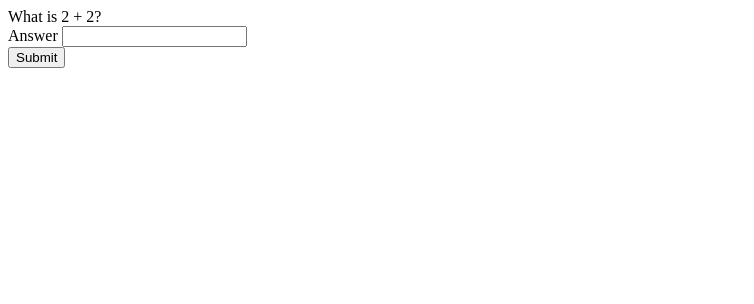
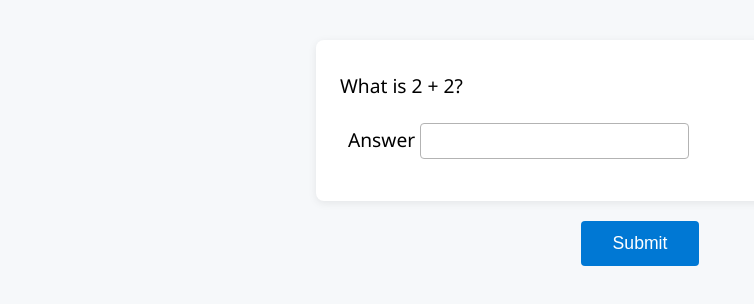
Before and after one commit to kunxin-chor/quiz-creator, a plain HTML site: page index.html in a window 1280 px wide. Shown: the whole page, without its empty margins (0-754 px from the left). Drawn offline with Linux system fonts and the light colour scheme.

Commit message:
quiz creator finished

```diff
--- a/index.html
+++ b/index.html
@@ -3,6 +3,7 @@
 <head>
     <meta charset="UTF-8">
     <title>Quiz Creator</title>
+    <link rel="stylesheet" href="style.css">
 
 </head>
 <body>
--- a/question.js
+++ b/question.js
@@ -12,3 +12,42 @@ class Question {
         displayTextbox('Answer', '');
     }
 }
+
+class MCQQuestion extends Question {
+    constructor(text, options, answer, score) {
+        super(text, answer, score);
+        this.options = options; // Array of {label, value}
+    }
+    render() {
+        clearDisplay();
+        displayText(this.text);
+        this.options.forEach(opt => {
+            displayRadioButton(opt.label, opt.value, 'mcq');
+        });
+    }
+    checkAnswer(answerObject) {
+        // The radio button group is named 'mcq'
+        return answerObject['mcq'] === this.answer;
+    }
+}
+
+class MultiSelectQuestion extends Question {
+    constructor(text, options, answers, score) {
+        super(text, answers, score);
+        this.options = options; // Array of {label, value}
+    }
+    render() {
+        clearDisplay();
+        displayText(this.text);
+        this.options.forEach(opt => {
+            displayCheckBox(opt.label, opt.value, 'multiselect');
+        });
+    }
+    checkAnswer(answerObject) {
+        // answerObject['multiselect'] is an array of selected values
+        if (!Array.isArray(answerObject['multiselect'])) return false;
+        const selected = [...answerObject['multiselect']].sort();
+        const correct = [...this.answer].sort();
+        return selected.length === correct.length && selected.every((v, i) => v === correct[i]);
+    }
+}
--- a/script.js
+++ b/script.js
@@ -4,7 +4,53 @@
 // Sample questions (can be replaced)
 const questions = [
     new Question('What is 2 + 2?', '4', 1),
-    new Question('What is the capital of France?', 'Paris', 1)
+    new Question('What is the capital of France?', 'Paris', 1),
+    new MCQQuestion(
+        'Which planet is known as the Red Planet?',
+        [
+            { label: 'Earth', value: 'Earth' },
+            { label: 'Mars', value: 'Mars' },
+            { label: 'Jupiter', value: 'Jupiter' }
+        ],
+        'Mars',
+        1
+    ),
+    new MCQQuestion(
+        'Which is the largest ocean on Earth?',
+        [
+            { label: 'Atlantic Ocean', value: 'Atlantic' },
+            { label: 'Indian Ocean', value: 'Indian' },
+            { label: 'Pacific Ocean', value: 'Pacific' }
+        ],
+        'Pacific',
+        1
+    ),
+    new MultiSelectQuestion(
+        'Select all even numbers below 10:',
+        [
+            { label: '1', value: '1' },
+            { label: '2', value: '2' },
+            { label: '3', value: '3' },
+            { label: '4', value: '4' },
+            { label: '5', value: '5' },
+            { label: '6', value: '6' },
+            { label: '7', value: '7' },
+            { label: '8', value: '8' }
+        ],
+        ['2','4','6','8'],
+        2
+    ),
+    new MultiSelectQuestion(
+        'Which of the following are fruits?',
+        [
+            { label: 'Apple', value: 'Apple' },
+            { label: 'Carrot', value: 'Carrot' },
+            { label: 'Banana', value: 'Banana' },
+            { label: 'Potato', value: 'Potato' }
+        ],
+        ['Apple','Banana'],
+        2
+    )
 ];
 
 let currentQuestionIndex = 0;
--- /dev/null
+++ b/style.css
@@ -0,0 +1,65 @@
+body {
+    font-family: 'Segoe UI', Arial, sans-serif;
+    background: #f6f8fa;
+    margin: 0;
+    padding: 0;
+}
+
+#output {
+    background: #fff;
+    border-radius: 8px;
+    box-shadow: 0 2px 8px rgba(0,0,0,0.08);
+    max-width: 600px;
+    margin: 40px auto 20px auto;
+    padding: 32px 24px 24px 24px;
+    font-size: 1.2em;
+}
+
+#output div {
+    margin-bottom: 18px;
+}
+
+label {
+    margin-left: 8px;
+    font-size: 1em;
+}
+
+input[type="text"] {
+    padding: 6px 10px;
+    border: 1px solid #b3b3b3;
+    border-radius: 4px;
+    font-size: 1em;
+    margin-top: 6px;
+}
+
+input[type="radio"], input[type="checkbox"] {
+    accent-color: #0078d4;
+    width: 18px;
+    height: 18px;
+    vertical-align: middle;
+}
+
+button#submitBtn {
+    display: block;
+    background: #0078d4;
+    color: #fff;
+    border: none;
+    border-radius: 4px;
+    padding: 12px 32px;
+    font-size: 1.1em;
+    margin: 0 auto 20px auto;
+    cursor: pointer;
+    transition: background 0.2s;
+}
+
+button#submitBtn:hover {
+    background: #005fa3;
+}
+
+#result {
+    text-align: center;
+    font-weight: bold;
+    font-size: 1.1em;
+    margin-top: 16px;
+    min-height: 24px;
+}
```
